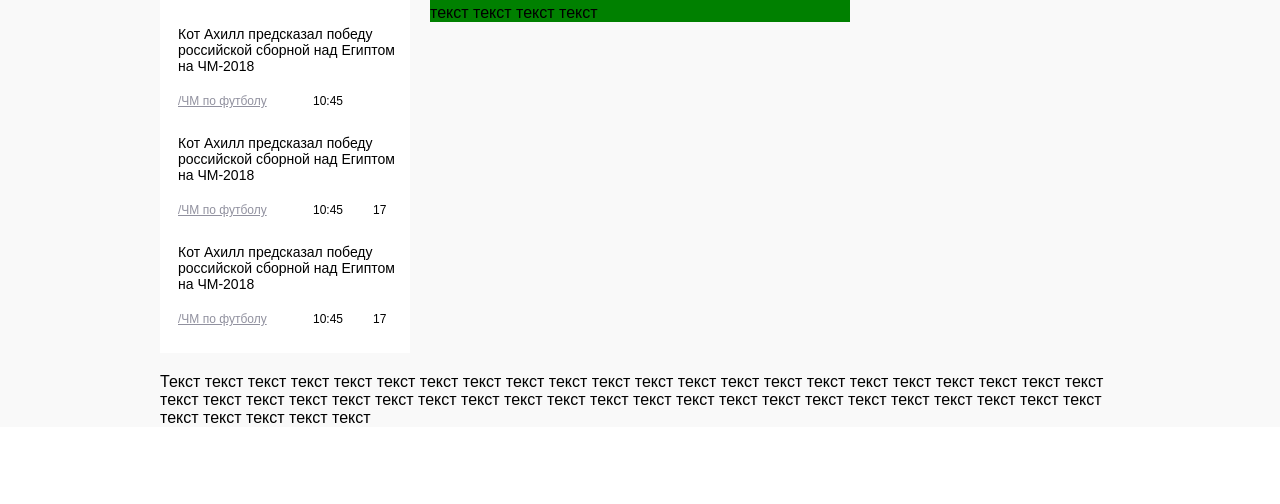
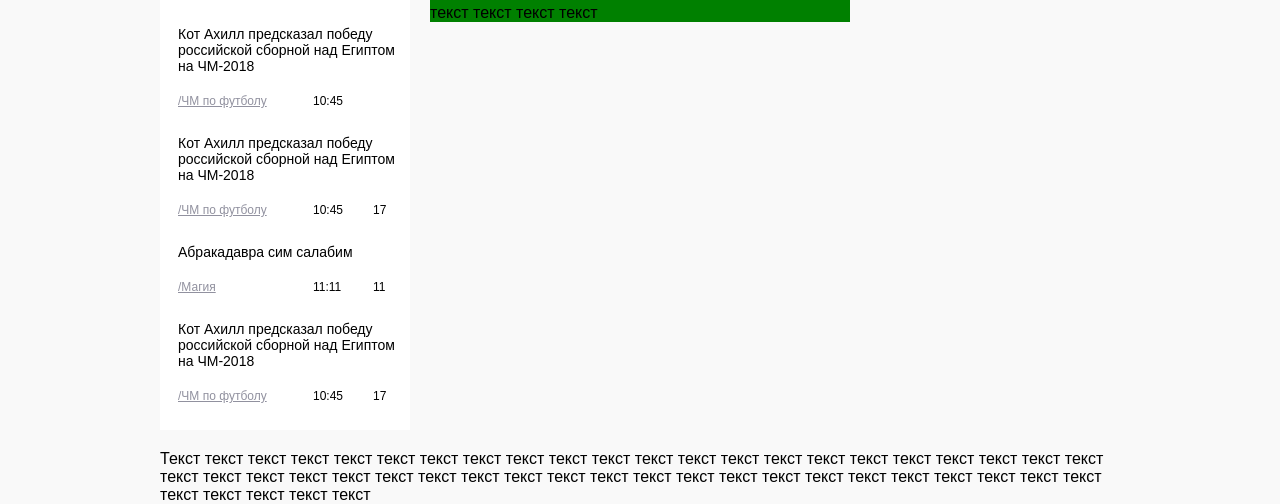
Before and after one commit to Nufore/special-app, a plain HTML site: page index.html in a window 1280 px wide. Shown: the part 334-838 px from the top of the page. Before the commit the page ends 800 px from the top, so only its background shows below. Drawn offline with Linux system fonts and the light colour scheme.

Commit message:
added magic post

```diff
--- a/index.html
+++ b/index.html
@@ -46,6 +46,16 @@
 				</div>
 				<div class="news-item">
 					<div class="news-item-text">
+						Абракадавра сим салабим
+					</div>
+					<div class="news-item-props">
+						<a href="#">/Магия</a>
+						<div class="news-time">11:11</div>
+						<div class="news-comments-count">11</div>
+					</div>
+				</div>
+				<div class="news-item">
+					<div class="news-item-text">
 						Кот Ахилл предсказал победу российской сборной над Египтом на ЧМ-2018
 					</div>
 					<div class="news-item-props">
```
